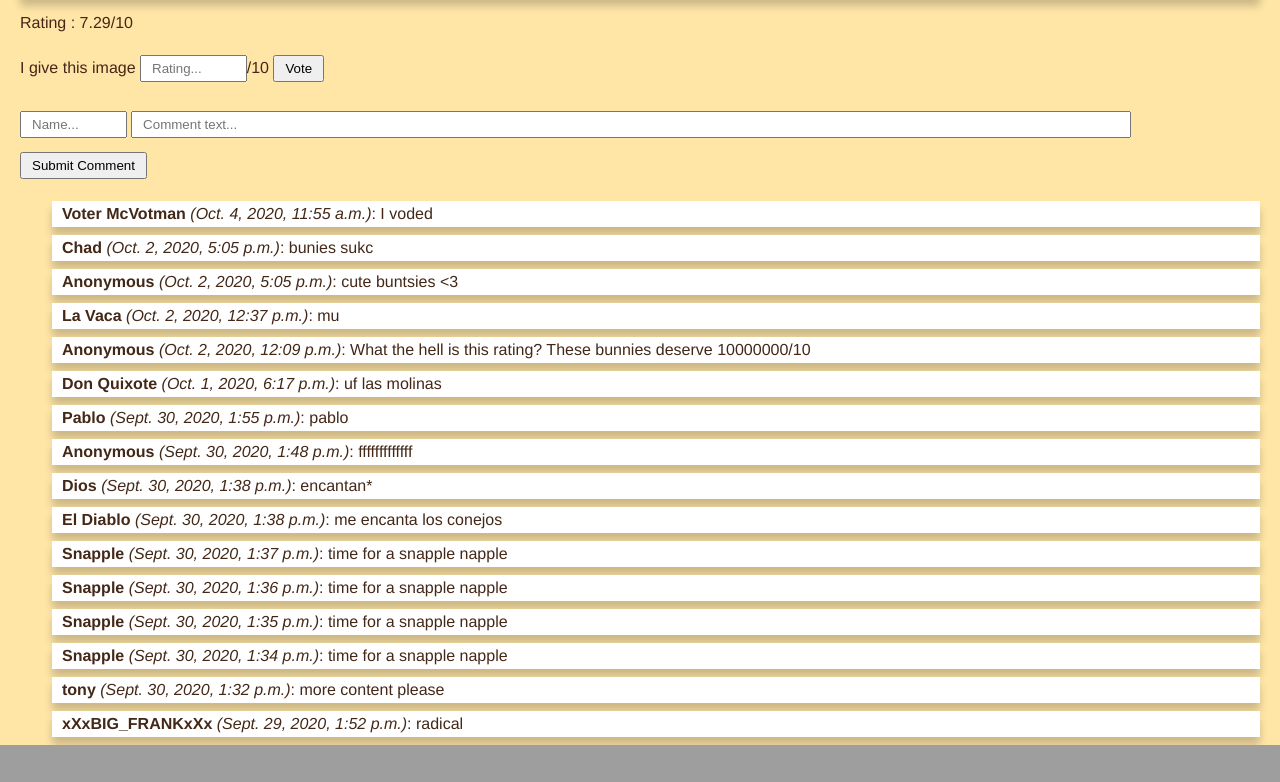
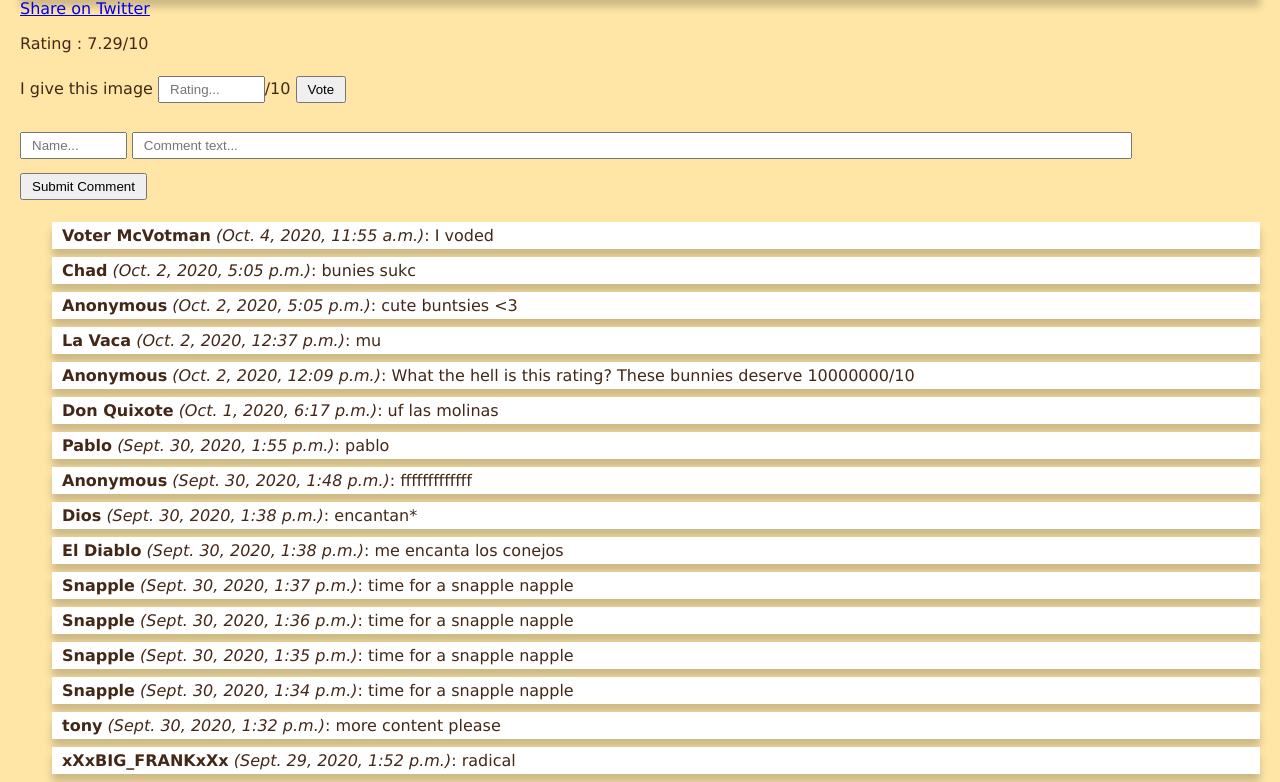
Before and after one commit to wkneiszel/sstvgallery, a Django app: page /6/ in a window 1280 px wide. Shown: the part 1122-1904 px from the top of the page. Before the commit the page ends 1867 px from the top, so only its background shows below. Run offline with Django 3.2, Linux system fonts and the light colour scheme; data comes from the database, SQL or seed files in the repository.

Commit message:
Added social media buttons template
Also I fixed the issue with the pagination links showing ugly placeholder values in the url and switched the font to Verdana

```diff
--- a/gallery/sstvgallery/static/sstvgallery/style.css
+++ b/gallery/sstvgallery/static/sstvgallery/style.css
@@ -1,11 +1,11 @@
 html {
-    font-family: 'Helvetica';
+    font-family: 'Verdana';
     background-color: #ffe6a7;
     color: #432818;
 }
 
 body{
-    max-width: 1296px;
+    max-width: 1298px;
     margin: 0 auto;
     padding: .5em 20px;
 }
@@ -21,7 +21,7 @@ body{
     box-shadow: 0 8px 8px 0 rgba(0,0,0,0.2);
     transition: 0.3s;
     width: 100%;
-    max-width: 1290;
+    max-width: 1292;
 }
 
 h1{
@@ -84,7 +84,7 @@ select{
     margin: .5em 0 0 2em;
 }
 
-/*Navbar and pagination CSS from w3schools*/
+/* Navbar and pagination CSS from w3schools */
 /* Add a black background color to the top navigation */
 .topnav {
     background-color: #432818;
--- a/gallery/sstvgallery/templates/sstvgallery/detail.html
+++ b/gallery/sstvgallery/templates/sstvgallery/detail.html
@@ -13,6 +13,8 @@
 {% if error_message %}<p><strong>{{ error_message }}</strong></p>{% endif %}
 
 <img class = 'detail_img' src = '{{ image.photo.url }}' alt='{{ image.id }}'>
+
+{% include 'sstvgallery/share.html' %}
 
 {% if image.votes %}
 <p>Rating : {{ image.rating }}/10</p>
--- a/gallery/sstvgallery/templates/sstvgallery/gallery.html
+++ b/gallery/sstvgallery/templates/sstvgallery/gallery.html
@@ -50,7 +50,7 @@
 {% if image_page.has_other_pages %}
     <div class="pagination">
         {% if image_page.has_previous %}
-        <a href="{% url 'sort' %}?sorting={{sorting}}&images_per_page={{images_per_page}}&date_start={{date_start}}&date_end={{date_end}}&page={{ image_page.previous_page_number }}">&laquo;</a>
+        <a href="{% url 'sort' %}?sorting={{sorting}}&images_per_page={{images_per_page}}&date_start={% if date_start > '2000-01-01' %}{{date_start}}{%endif%}&date_end={% if date_end < '2999-01-01' %}{{date_end}}{%endif%}&page={{ image_page.previous_page_number }}">&laquo;</a>
     {% else %}
         <a href="#">&laquo;</a>
     {% endif %}
@@ -58,11 +58,11 @@
       {% if image_page.number == i %}
         <a class="active" href="#">{{ i }} </a>
       {% else %}
-        <a href="{% url 'sort' %}?sorting={{sorting}}&images_per_page={{images_per_page}}&date_start={{date_start}}&date_end={{date_end}}&page={{ i }}">{{ i }}</a>
+        <a href="{% url 'sort' %}?sorting={{sorting}}&images_per_page={{images_per_page}}&date_start={% if date_start > '2000-01-01' %}{{date_start}}{%endif%}&date_end={% if date_end < '2999-01-01' %}{{date_end}}{%endif%}&page={{ i }}">{{ i }}</a>
       {% endif %}
     {% endfor %}
     {% if image_page.has_next %}
-        <a href="{% url 'sort' %}?sorting={{sorting}}&images_per_page={{images_per_page}}&date_start={{date_start}}&date_end={{date_end}}&page={{ image_page.next_page_number }}">&raquo;</a>
+        <a href="{% url 'sort' %}?sorting={{sorting}}&images_per_page={{images_per_page}}&date_start={% if date_start > '2000-01-01' %}{{date_start}}{%endif%}&date_end={% if date_end < '2999-01-01' %}{{date_end}}{%endif%}&page={{ image_page.next_page_number }}">&raquo;</a>
     {% else %}
         <a href="#">&raquo;</a>
     {% endif %}
--- /dev/null
+++ b/gallery/sstvgallery/templates/sstvgallery/share.html
@@ -0,0 +1,3 @@
+{% load static %}
+
+    <a href="https://twitter.com/share?url=https://w9wjk.xyz{{ image.photo.url }}&amp;text=SSTV%20Image%20gallery&amp;hashtags=sstvgallery">Share on Twitter</a>
```
